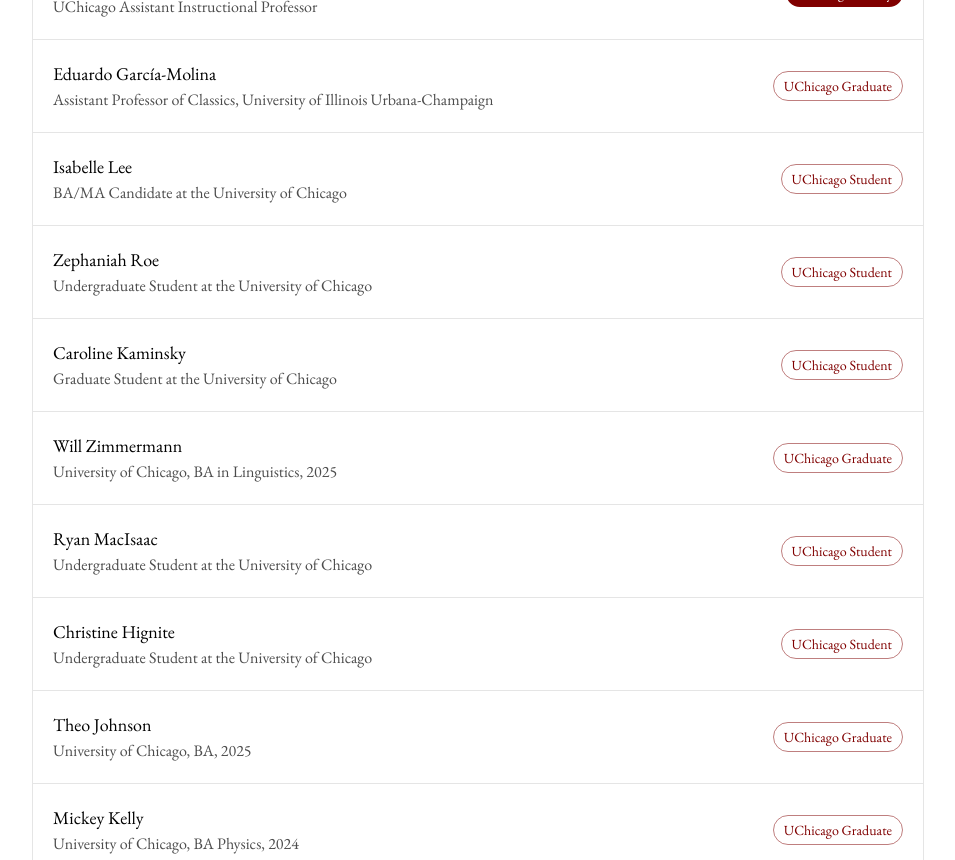
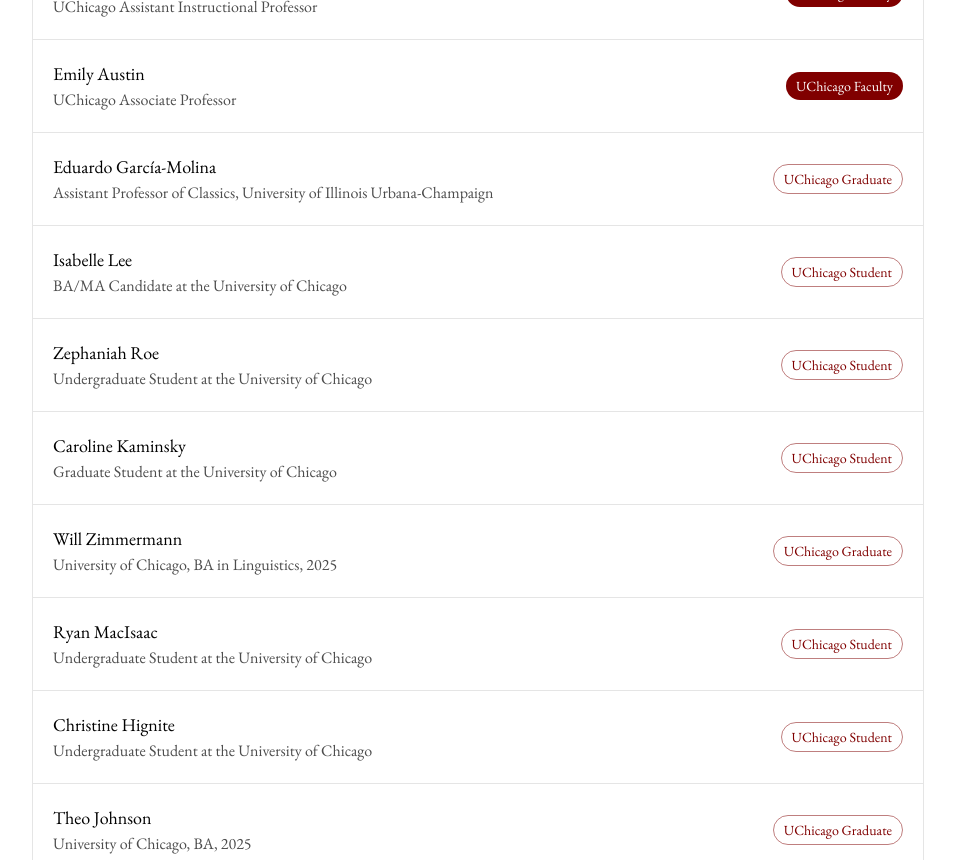
Before and after one commit to zroe1/uchicago-open-letter, a Next.js app: page / in a window 1280 px wide. Shown: the part 4120-4980 px from the top of the page, without its empty margins (316-1271 px from the left). Built offline with nearby package versions, Linux system fonts and the light colour scheme.

Commit message:
add prof austin

```diff
--- a/src/app/page.tsx
+++ b/src/app/page.tsx
@@ -428,6 +428,12 @@
                   badgeType: "emphasized",
                 },
                 {
+                  name: "Emily Austin",
+                  title: "UChicago Associate Professor",
+                  badge: "UChicago Faculty",
+                  badgeType: "emphasized",
+                },
+                {
                   name: "Eduardo García-Molina",
                   title: "Assistant Professor of Classics, University of Illinois Urbana-Champaign",
                   badge: "UChicago Graduate",
```
